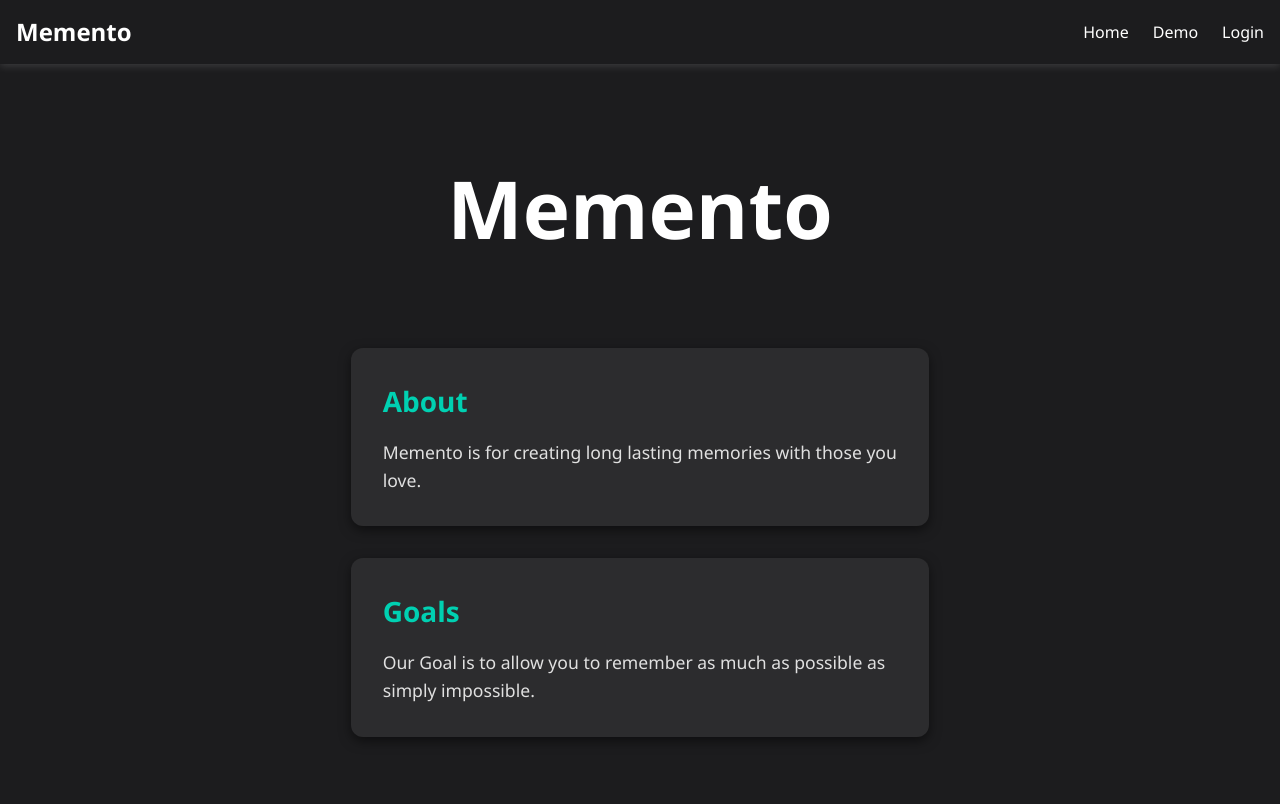
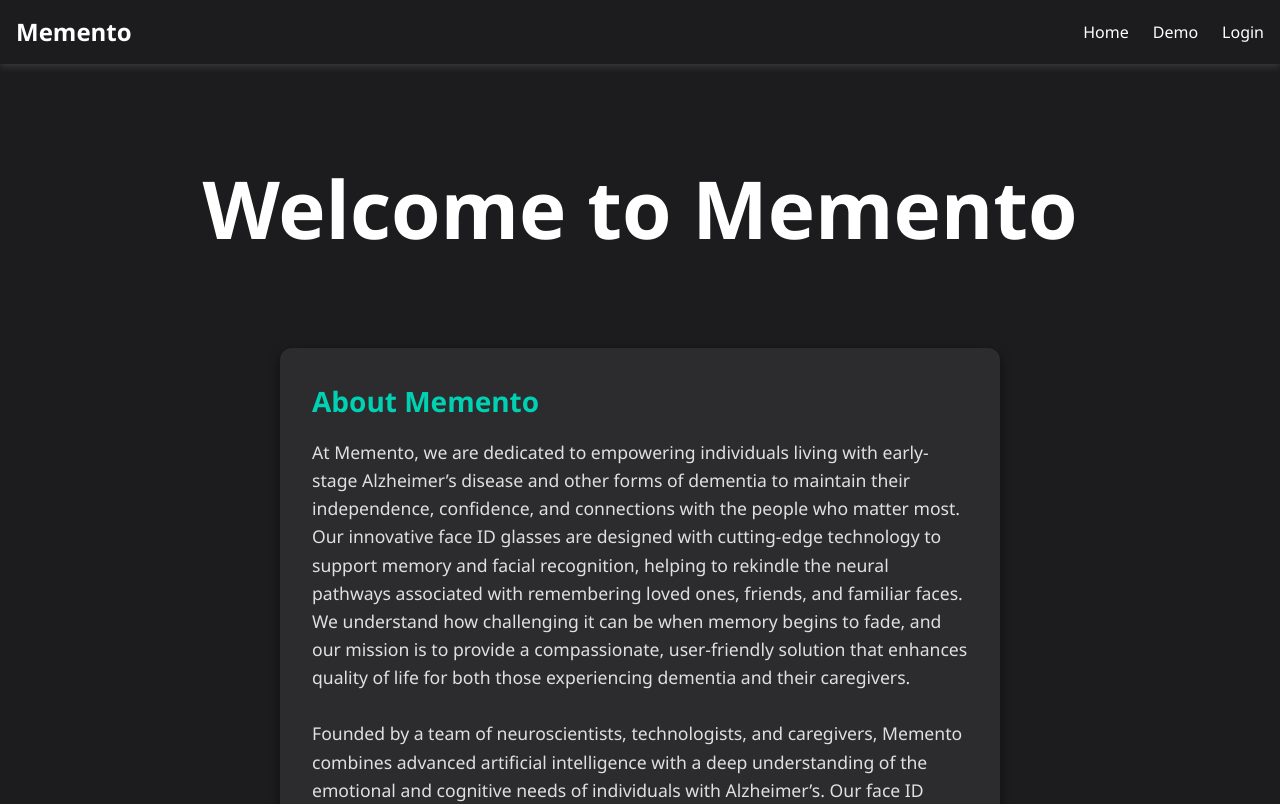
Before and after one commit to RazielMoesch/MementoWebsiteV2, a React (Vite) app in the folder MementoFace/: page / in a window 1280 px wide. Shown: the top 804 px of the page. Built offline with nearby package versions, Linux system fonts and the light colour scheme; what onnxruntime-web would draw is missing.

Commit message:
more detailed home page

```diff
--- a/MementoFace/src/components/HomePage.jsx
+++ b/MementoFace/src/components/HomePage.jsx
@@ -3,22 +3,29 @@ import './HomePage.css';
 const HomePage = () => {
   return (
     <div className="homepage-container">
-      <h1>Memento</h1>
+      <h1>Welcome to Memento</h1>
 
       <div className="homepage-section">
-        <h3>About</h3>
+        <h3>About Memento</h3>
         <p>
-          Memento is for creating long lasting
-          memories with those you love.
-
+          At Memento, we are dedicated to empowering individuals living with early-stage Alzheimer’s disease and other forms of dementia to maintain their independence, confidence, and connections with the people who matter most. Our innovative face ID glasses are designed with cutting-edge technology to support memory and facial recognition, helping to rekindle the neural pathways associated with remembering loved ones, friends, and familiar faces. We understand how challenging it can be when memory begins to fade, and our mission is to provide a compassionate, user-friendly solution that enhances quality of life for both those experiencing dementia and their caregivers.
+          <br /><br />
+          Founded by a team of neuroscientists, technologists, and caregivers, Memento combines advanced artificial intelligence with a deep understanding of the emotional and cognitive needs of individuals with Alzheimer’s. Our face ID glasses are more than just a device—they are a bridge to cherished memories, helping users navigate daily interactions with greater ease and comfort. By offering real-time assistance in recognizing faces and providing gentle, discreet prompts, Memento aims to reduce the stress and confusion that can come with memory loss, fostering moments of connection and joy.
+          <br /><br />
+          We believe that everyone deserves to live with dignity and maintain meaningful relationships, regardless of the challenges posed by dementia. Memento is here to support you every step of the way, offering a tool that is easy to use, comfortable to wear, and designed with your needs in mind. Our commitment is to create a world where memory loss doesn’t mean losing touch with the people and moments that define who you are.
         </p>
       </div>
 
       <div className="homepage-section">
-        <h3>Goals</h3>
+        <h3>Our Goals</h3>
         <p>
-          Our Goal is to allow you to remember as much
-          as possible as simply impossible.
+          Our primary goal at Memento is to make daily life simpler, more fulfilling, and less overwhelming for individuals in the early stages of Alzheimer’s disease or dementia. We have developed our face ID glasses to assist with one of the most common challenges faced by those with early dementia: recognizing familiar faces. This difficulty can lead to feelings of embarrassment, isolation, or frustration, but Memento’s innovative technology is here to help. By using advanced facial recognition algorithms, our glasses identify people in real-time and provide discreet audio or visual cues—such as a name whispered through a bone-conduction earpiece or displayed on the lens—helping to spark memories and strengthen neural connections associated with recognition.
+          <br /><br />
+          We aim to empower our users to engage confidently in social situations, whether it’s a family gathering, a visit with friends, or an encounter with a neighbor. Our glasses are designed to be intuitive and non-intrusive, blending seamlessly into your daily routine. They are lightweight, stylish, and equipped with features like GPS tracking for safety and the ability to store a database of familiar faces, which can be updated by caregivers or family members. By providing these tools, we strive to reduce the cognitive load on users, allowing them to focus on enjoying the moment rather than struggling to recall names or relationships.
+          <br /><br />
+          Beyond supporting memory, our goal is to promote independence and emotional well-being. Alzheimer’s can feel overwhelming, but early intervention with tools like Memento’s face ID glasses can make a meaningful difference. Research suggests that stimulating neural pathways through repeated, supported recognition tasks may help slow cognitive decline, and our product is designed with this in mind. We also aim to lighten the burden on caregivers by giving their loved ones a tool that fosters autonomy and reduces the need for constant assistance. At Memento, we are committed to ongoing innovation, working closely with medical professionals and dementia advocates to refine our technology and ensure it meets the evolving needs of our users.
+          <br /><br />
+          Ultimately, Memento is about more than just technology—it’s about preserving the human connections that make life meaningful. We want to help you hold onto the memories, faces, and relationships that matter most, for as long as possible. With Memento, we’re here to support you in creating lasting moments of recognition, connection, and love.
         </p>
       </div>
     </div>
```
